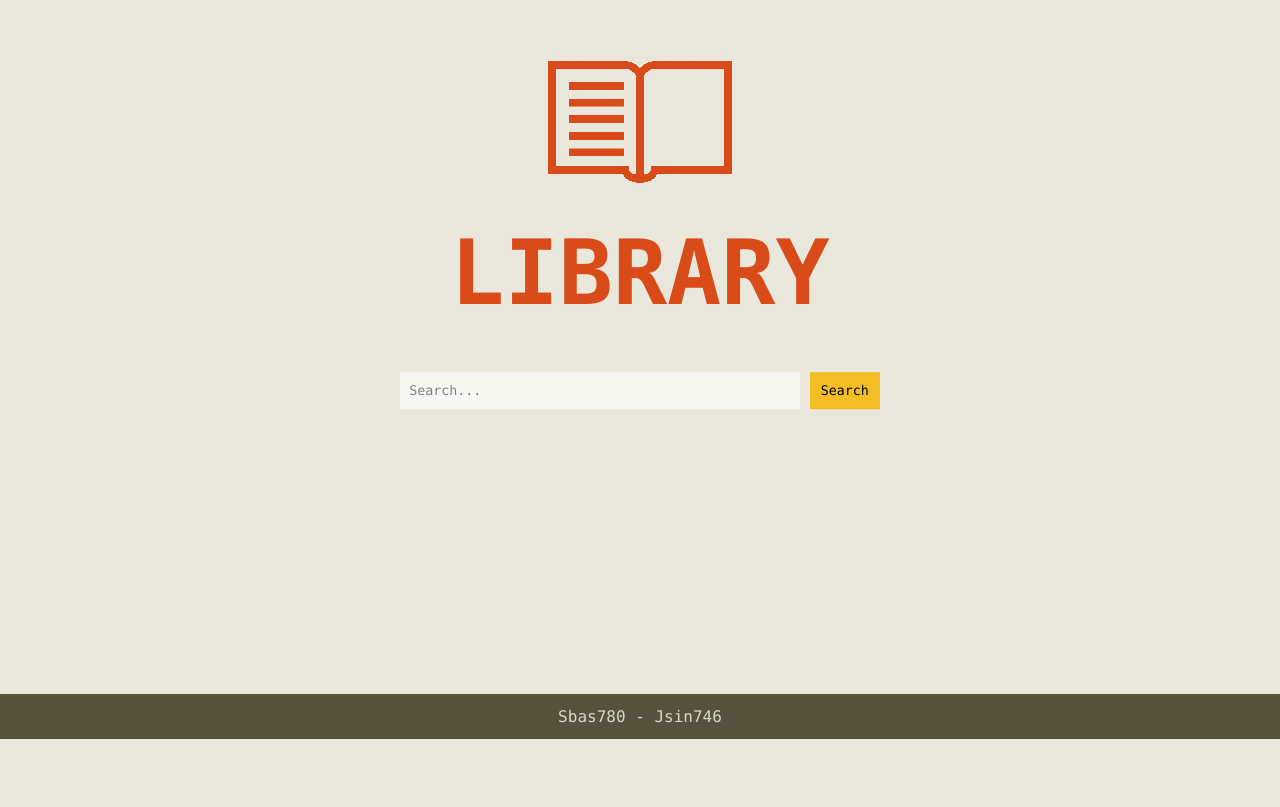
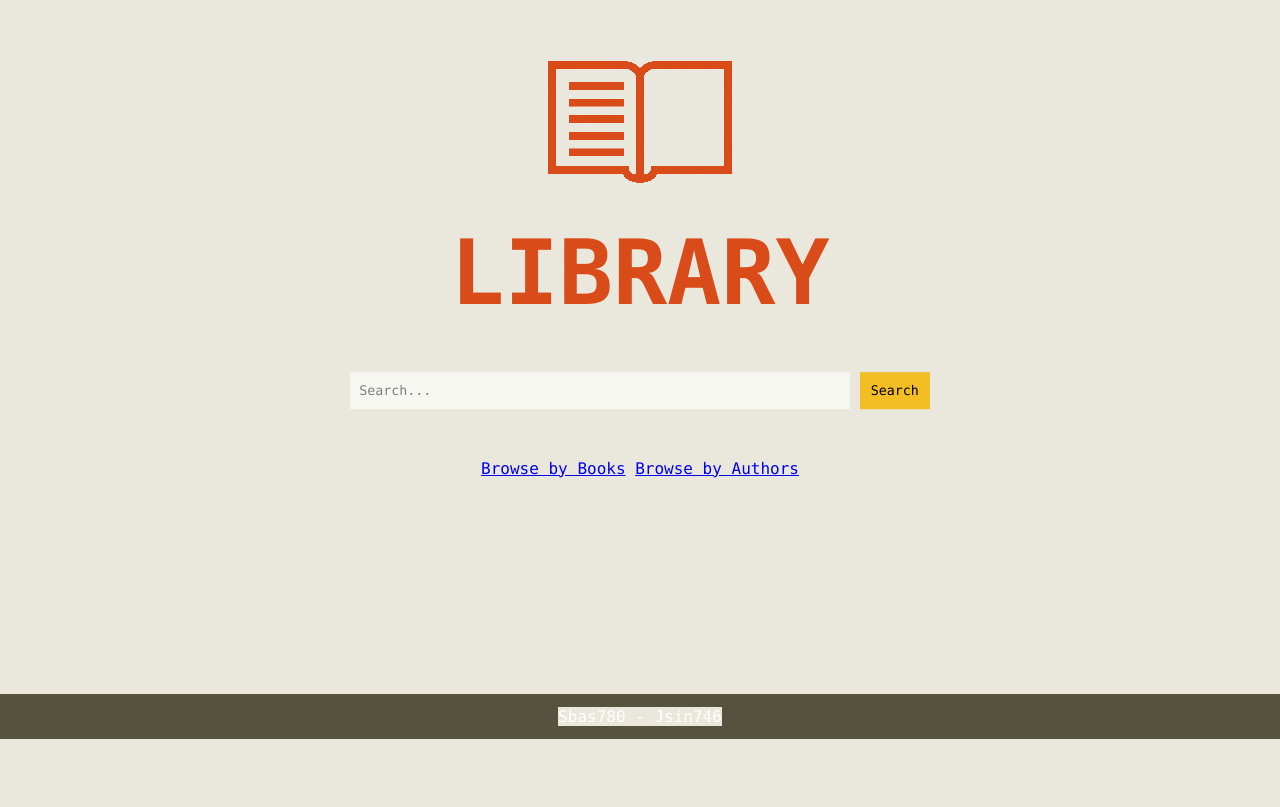
Before and after one commit to Sbas780/Book-Review-Webapp, a Flask app: page / in a window 1280 px wide. Shown: the part 61-868 px from the top of the page. Before the commit the page ends 800 px from the top, so only its background shows below. Run offline with Flask 2, Linux system fonts and the light colour scheme.

Commit message:
browse by books and authors

```diff
--- a/library/blueprints/data_blueprint.py
+++ b/library/blueprints/data_blueprint.py
@@ -36,5 +36,8 @@
 def results_page(arr):
     return render_template('results.html', books=arr, size=len(arr))
 
+@data.route('/books')
+def books():
+    return render_template('simple_book.html', books=array)
 class SearchForm(Form):
     search = StringField('BookID')
--- a/library/static/css/main.css
+++ b/library/static/css/main.css
@@ -2,11 +2,15 @@
   box-sizing: border-box;
   background-color: #EAE7DC;
   font-family: Monaco, Monospace;
+
 }
 .text{
     position: relative;
     color: #D7D8C9;
     background-color: #57523E;
+}
+body{
+    min-height: 100vh;
 }
 .maintitle{
     text-align: center;
@@ -16,7 +20,7 @@
 h1{
 font-size: 90px;
 }
-.footer {
+footer {
   display: flex;
   position: fixed;
   left: 0;
@@ -28,6 +32,9 @@
   justify-content: center;
   align-items: center;
   color: white;
+  margin-top: auto;
+
+
 }
 .home_search{
 	display: flex;
@@ -38,12 +45,12 @@
 
 }
 .search_input{
-
     background-color: #F7F7F2;
-    width: 400px;
+    width: 500px;
     padding: 11px 9px;
     border: 0px;
     cursor: pointer;
+    margin: auto;
 
 
 }
@@ -67,12 +74,19 @@
 }
 .search_flash{
     color: #D94C1A;
-
+    text-align: center;
+    padding-bottom: 0px;
 }
 .logo{
+
     display: flex;
     justify-content: center;
 	align-items: center;
     transform: translate(0%, -90%);
 	margin-bottom: 0px;
 }
+.hypertext{
+    text-align: center;
+    transform: translate(0%, 300%);
+
+}
--- a/library/templates/footer.html
+++ b/library/templates/footer.html
@@ -1,3 +1,5 @@
-<footer class="footer">
-  <div class="text">Sbas780 - Jsin746</div>
+<footer class="ui inverted vertical footer segment center aligned">
+    <section class="ui container">
+        Sbas780 - Jsin746
+    </section>
 </footer>
--- a/library/templates/home.html
+++ b/library/templates/home.html
@@ -12,4 +12,8 @@
       <p>{{ mesg }}</p>
       {% endfor %}
     </div>
+<div class="hypertext ul">
+    <a href="{{ url_for('data.books')}}" class="books">Browse by Books</a>
+    <a href="{{ url_for('data.books')}}" class="author">Browse by Authors</a>
+</div>
 {% endblock %}
--- a/library/templates/layout.html
+++ b/library/templates/layout.html
@@ -8,6 +8,8 @@
 <body>
   {% block content %}
   {% endblock %}
-{%include 'footer.html' %}
+
+{% include 'footer.html' %}
 </body>
+
 </html>
```
Also changed, not shown: library/templates/simple_book.html (+5 -10 lines).
